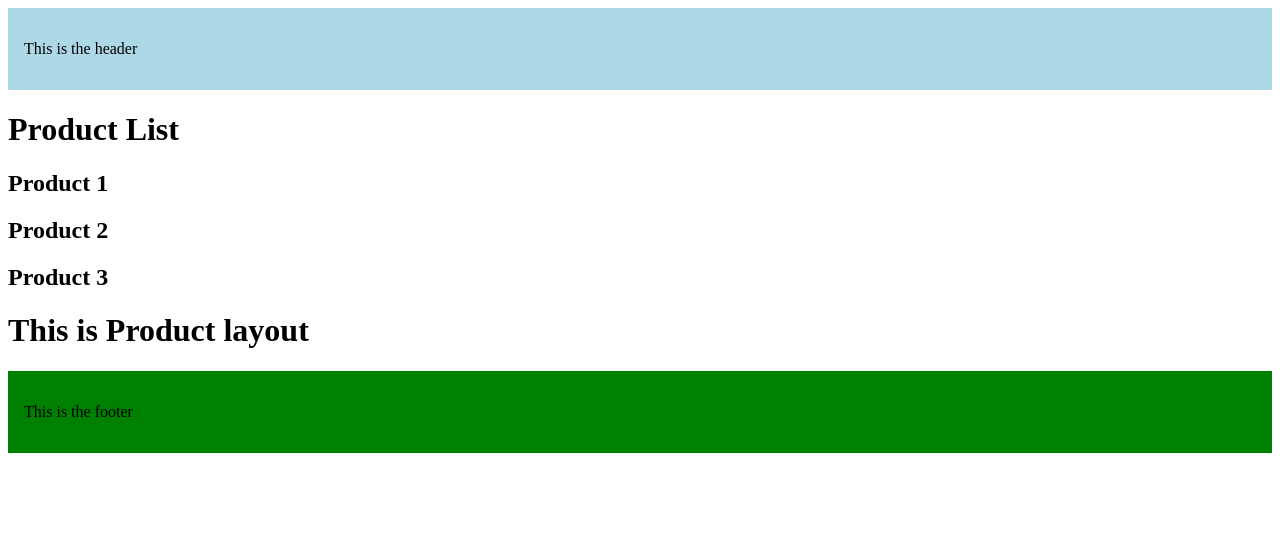
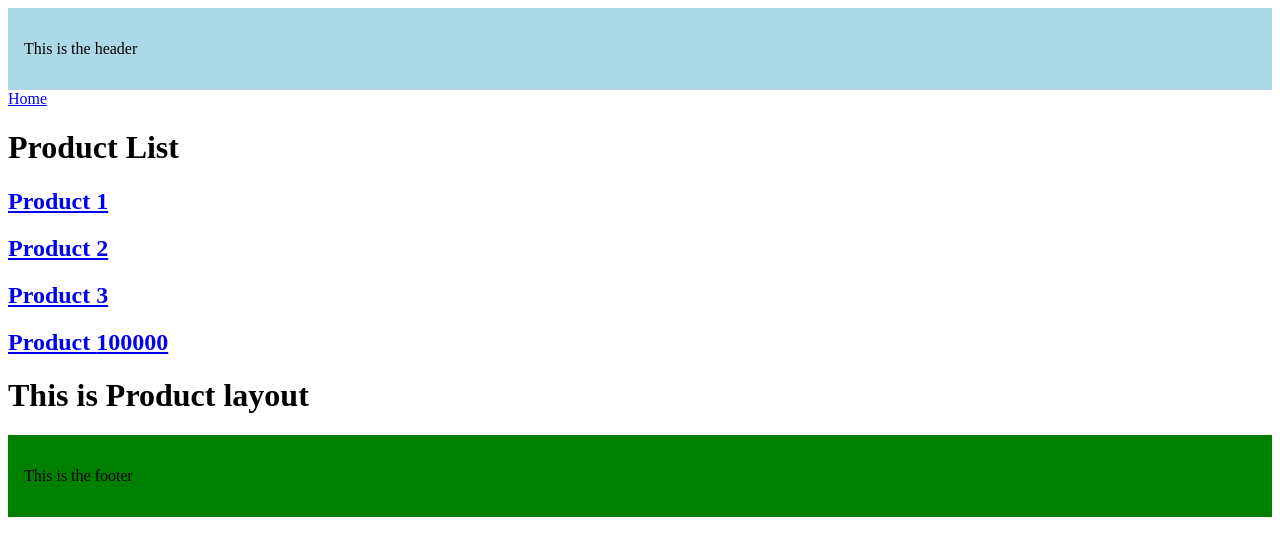
Before and after one commit to ashokneupane100/learnNextJS, a Next.js app in the folder routing-demo/: page /products in a window 1280 px wide. Shown: the top 556 px of the page. Built offline with nearby package versions, Linux system fonts and the light colour scheme.

Commit message:
Link Component Navigation

```diff
--- a/routing-demo/src/app/page.jsx
+++ b/routing-demo/src/app/page.jsx
@@ -1,5 +1,5 @@
 import Head from 'next/head'; // Import Head component for SEO
-
+import Link from "next/link";
 export default function Home() {
   return (
     <div>
@@ -11,7 +11,9 @@ export default function Home() {
 
       <main> {/* Wrap main content in a <main> tag for semantic HTML */}
         <h1>Welcome Home!</h1>
-        <p>This is my homepage.</p> {/* Add some more content */}
+
+        <Link href="/blog"><p>This is my blogpage.</p> </Link>
+        <Link href="/products">Products</Link>
       </main>
     </div>
   );
--- a/routing-demo/src/app/products/[productId]/page.jsx
+++ b/routing-demo/src/app/products/[productId]/page.jsx
@@ -9,5 +9,5 @@ export const generateMetadata = async (props, parent) => {
 };
 
 export default function ProductDetails(props) {
-  return `<h1>Details about product ${props.params.productId}</h1>`;
+  return `Details about product ${props.params.productId}`;
 }
--- a/routing-demo/src/app/products/page.jsx
+++ b/routing-demo/src/app/products/page.jsx
@@ -1,10 +1,14 @@
+import Link from "next/link";
 export default function ProductList() {
+  const productId=100000;
     return (
       <>
+      <Link href="/">Home</Link>
         <h1>Product List</h1>
-        <h2>Product 1</h2>
-        <h2>Product 2</h2>
-        <h2>Product 3</h2>
+        <h2><Link href="/products/1">Product 1</Link></h2>
+        <h2><Link href="/products/2">Product 2</Link></h2>
+        <h2><Link href="/products/3" replace>Product 3</Link></h2>
+        <h2><Link href={`/products/${productId}`}>Product {productId}</Link></h2>
       </>
     );
   }
```
